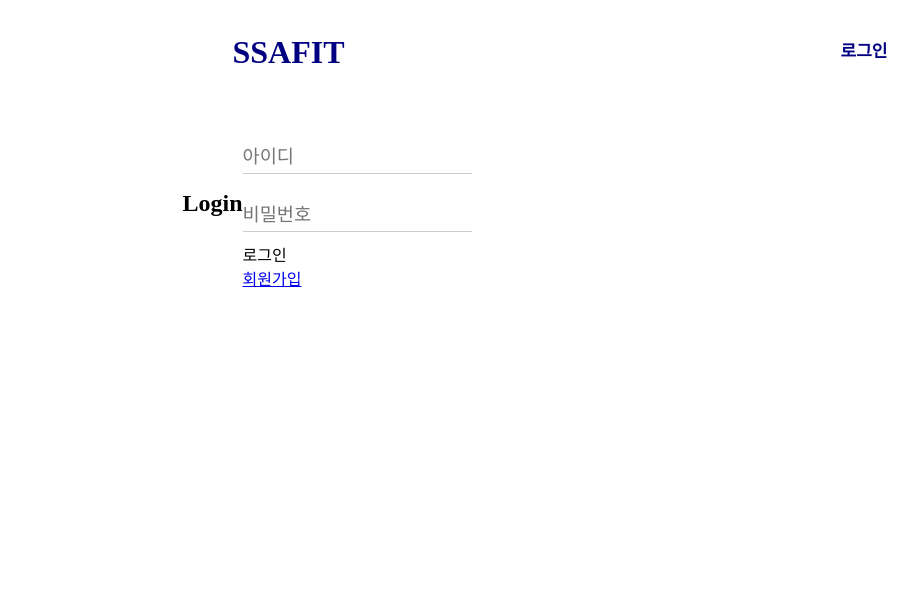
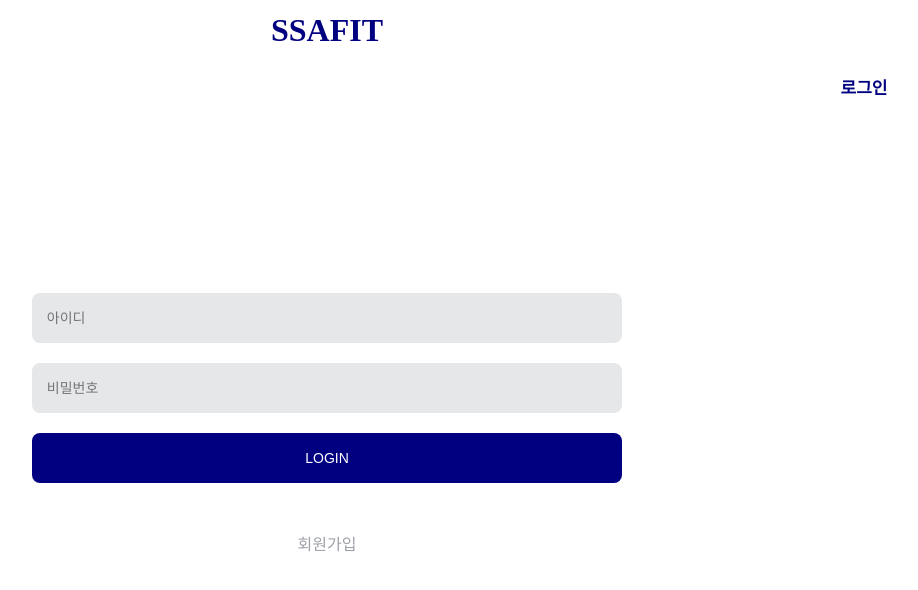
Before and after one commit to wwldwwld7/SSAFIT_FINAL, a Vue app in the folder FinalVue/vuefinal/: page /user in a window 1280 px wide. Shown: the top 590 px of the page, without its empty margins (313-1231 px from the left). Built offline with nearby package versions, Linux system fonts and the light colour scheme.

Commit message:
login-css fin

```diff
--- a/FinalVue/vuefinal/src/components/common/HeaderNav.vue
+++ b/FinalVue/vuefinal/src/components/common/HeaderNav.vue
@@ -1,12 +1,13 @@
 <template>
   <header>
     <div class="container">
-      <div class="left">
+      <div class="center">
         <h1><a v-if="!loginUser" href="http://localhost:8080/">SSAFIT</a></h1>
         <h1>
           <a v-if="loginUser" href="http://localhost:8080/video">SSAFIT</a>
         </h1>
       </div>
+      <div class="right">
         <nav>
           <ul>
             <li>
@@ -29,6 +30,7 @@
             </li>
           </ul>
         </nav>
+      </div>
     </div>
   </header>
 </template>
@@ -59,48 +61,39 @@ a:active {
   color: navy;
   text-decoration: none;
 }
+
 header {
   display: flex;
-  justify-content: space-between;
+  justify-content: center;
 }
 
 .container {
   width: 1270px;
-  /* margin: 0 auto; */
-  display: flex;
-  justify-content: space-between;
-  align-items: center;
 }
-.left {
-  flex-grow: 1;
+
+.center {
   text-align: center;
 }
 
-nav ul {
+nav {
+  float: right;
+}
+
+ul {
   list-style: none;
   margin: 0;
   padding: 0;
 }
 
-nav ul li {
+li {
   display: inline-block;
   margin-left: 10px;
 }
-header nav ul {
-  display: flex;
-  text-align: center;
-}
-/* .hover-link.active {
-  color: #22aee5;
-} */
-
-/* .hover-link {
-  color: var(--blueColor);
-} */
 
 .hover-link:hover {
   color: #22aee5;
 }
+
 .hover-link:after {
   opacity: 0;
   content: "";
@@ -112,6 +105,7 @@ header nav ul {
   bottom: 0;
   transition: all 0.3s ease-in-out;
 }
+
 .hover-link {
   position: relative;
   display: inline-block;
--- a/FinalVue/vuefinal/src/components/mypage/CalendarView.vue
+++ b/FinalVue/vuefinal/src/components/mypage/CalendarView.vue
@@ -1,6 +1,6 @@
 <!-- 식단관리 -->
 <template>
-  <div>
+  <v-app>
     식단관리
     <detail-calender></detail-calender>
     <v-row class="fill-height">
@@ -79,7 +79,7 @@
         </v-sheet>
       </v-col>
     </v-row>
-  </div>
+  </v-app>
 </template>
 
 <script>
@@ -119,7 +119,6 @@ export default {
   },
   methods: {
     practice() {
-
       alert("확인");
     },
     viewDay({ date }) {
@@ -143,7 +142,7 @@ export default {
         this.selectedEvent = event;
         this.selectedElement = nativeEvent.target;
         requestAnimationFrame(() =>
-          requestAnimationFrame(() => (this.selectedOpen = true))
+          requestAnimationFrame(() => (this.selectedOpen = true)),
         );
       };
 
--- a/FinalVue/vuefinal/src/components/user/LoginForm.vue
+++ b/FinalVue/vuefinal/src/components/user/LoginForm.vue
@@ -1,7 +1,35 @@
 <!-- 로그인 화면 -->
 <template>
   <div class="container">
-    <h2>Login</h2>
+    <form action="" method="post">
+      <!-- id input -->
+      <div class="input__block">
+        <input
+          type="text"
+          v-model="userId"
+          placeholder="아이디"
+          class="input"
+        />
+      </div>
+      <!-- password input -->
+      <div class="input__block">
+        <input
+          type="password"
+          v-model="password"
+          placeholder="비밀번호"
+          class="input"
+        />
+      </div>
+      <!-- log in button -->
+      <button class="signin__btn" @click="goLogIn">LOGIN</button><br />
+      <router-link class="separator" :to="{ name: 'signup' }"
+        >회원가입</router-link
+      >
+    </form>
+  </div>
+  <!-- 로그인폼 -->
+  <!-- <div class="container">
+    <h2>LOGIN</h2>
     <form action="">
       <div class="input-box">
         <input type="text" v-model="userId" placeholder="아이디" /><br />
@@ -16,12 +44,10 @@
       <button @click="goLogIn">로그인</button><br />
       <router-link :to="{ name: 'signup' }">회원가입</router-link>
     </form>
-  </div>
+  </div> -->
 </template>
 
 <script>
-// import {mapGetters} from "vuex";
-
 export default {
   name: "LoginForm",
   data() {
@@ -36,9 +62,8 @@ export default {
         userId: this.userId,
         password: this.password,
       };
-      // console.log(user);
       this.$store.dispatch("userLogIn", user).then(() => {
-        this.$router.push({ name: "video" });
+        // this.$router.push({ name: "video" }); //이렇게 주소 이동하니까 새로고침 해야됨
       });
     },
   },
@@ -47,23 +72,83 @@ export default {
 </script>
 
 <style scoped>
+body {
+  font-family: "Montserrat", sans-serif;
+  background: white;
+}
+
 .container {
-  display: flex;
-  flex-direction: row;
-  justify-content: center;
-  align-items: center;
-  height: 100%;
+  display: block;
+  max-width: 680px;
+  width: 80%;
+  margin: 100px auto;
 }
-.input-box {
+
+form {
+  width: 100%;
+  max-width: 680px;
+  margin: 40px auto 10px;
+}
+
+form .input__block {
+  margin: 20px auto;
+  display: block;
   position: relative;
-  margin: 10px 0;
 }
-.input-box > input {
+
+form input {
+  display: block;
+  width: 90%;
+  max-width: 680px;
+  height: 50px;
+  margin: 0 auto;
+  border-radius: 8px;
+  border: none;
+  background: rgba(15, 19, 42, 0.1);
+  color: rgba(15, 19, 42, 0.3);
+  padding: 0 0 0 15px;
+  font-size: 14px;
+  font-family: "Montserrat", sans-serif;
+}
+
+form input:focus,
+form input:active {
+  outline: none;
+  border: none;
+  color: rgba(15, 19, 42, 1);
+}
+
+form .signin__btn {
+  background: navy;
+  color: white;
+  display: block;
+  width: 90%;
+  max-width: 680px;
+  height: 50px;
+  border-radius: 8px;
+  margin: 0 auto;
+  border: none;
+  cursor: pointer;
+  font-size: 14px;
+  font-family: "Montserrat", sans-serif;
+  box-shadow: 0 0 0 rgba(233, 30, 99, 0);
+  transition: 0.2s linear;
+}
+
+form .signin__btn:hover {
+  box-shadow: 0 15px 30px rgb(185, 185, 250);
+}
+.separator {
+  display: block;
+  margin: 30px auto 10px;
+  text-align: center;
+  height: 40px;
+  position: relative;
   background: transparent;
-  border: none;
-  border-bottom: solid 1px #ccc;
-  padding: 20px 0px 5px 0px;
-  font-size: 14pt;
-  width: 100%;
+  color: rgba(15, 19, 42, 0.4);
+  /* font-size: 13px; */
+  width: 90%;
+  max-width: 680px;
+  text-decoration: none;
 }
 </style>
--- a/FinalVue/vuefinal/src/store/index.js
+++ b/FinalVue/vuefinal/src/store/index.js
@@ -54,10 +54,11 @@ export default new Vuex.Store({
         .then((res) => {
           // console.log(res);
           commit("LOGIN", res.data);
-          // window.location.href = "http://localhost:8080/video";
+          window.location.href = "http://localhost:8080/video";
         })
         .catch(() => {
           alert("로그인에 실패하였습니다.");
+          window.location.href = "http://localhost:8080/user";
         });
     },
     duplicateIdCheck({ commit }, userId) {
--- a/FinalVue/vuefinal/src/views/HomeView.vue
+++ b/FinalVue/vuefinal/src/views/HomeView.vue
@@ -1,11 +1,44 @@
 <!-- 완전 초기화면 -->
 
 <template>
-  <div></div>
+  <v-carousel>
+    <v-carousel-item
+      v-for="(item, index) in items"
+      :key="index"
+      :src="item.src"
+      reverse-transition="fade-transition"
+      transition="fade-transition"
+    ></v-carousel-item>
+  </v-carousel>
 </template>
 
 <script>
 export default {
+  name: "HomeView",
   components: {},
+  data() {
+    return {
+      items: [
+        {
+          src: "https://mblogthumb-phinf.pstatic.net/20160723_80/rimiy_1469204734914Vwi69_JPEG/1.jpeg?type=w2",
+        },
+        {
+          src: "https://mblogthumb-phinf.pstatic.net/20160723_87/rimiy_1469204735995kCsvw_JPEG/5.jpg?type=w2",
+        },
+        {
+          src: "https://mblogthumb-phinf.pstatic.net/20160723_80/rimiy_1469204734914Vwi69_JPEG/1.jpeg?type=w2",
+        },
+        {
+          src: "https://mblogthumb-phinf.pstatic.net/20160723_80/rimiy_1469204734914Vwi69_JPEG/1.jpeg?type=w2",
+        },
+        {
+          src: "https://mblogthumb-phinf.pstatic.net/20160723_80/rimiy_1469204734914Vwi69_JPEG/1.jpeg?type=w2",
+        },
+      ],
+    };
+  },
 };
 </script>
+:touch={ left: () => activeSlide--, right: () => activeSlide++ }
+
+<style scoped></style>
```
Also changed, not shown: 1 other file (tests, documents, lock files or other folders). Lines whose indentation alone changed are shown as unchanged.
